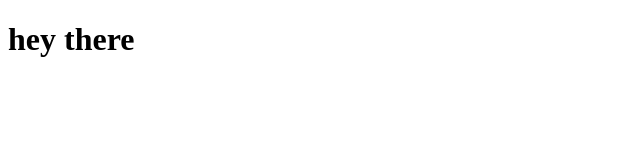
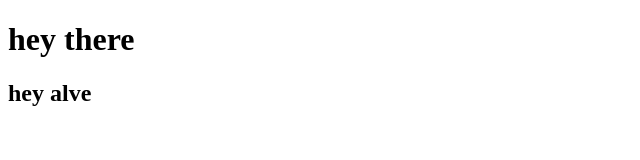
Before and after one commit to kakamrulhasan/second-website, a plain HTML site: page index.html in a window 1280 px wide. Shown: the whole page, without its empty margins (0-640 px from the left). Drawn offline with Linux system fonts and the light colour scheme.

Commit message:
i change some

```diff
--- a/index.html
+++ b/index.html
@@ -8,5 +8,6 @@
 </head>
 <body>
     <h1> hey there </h1>
+    <h2> hey alve </h2>
 </body>
 </html>
```
